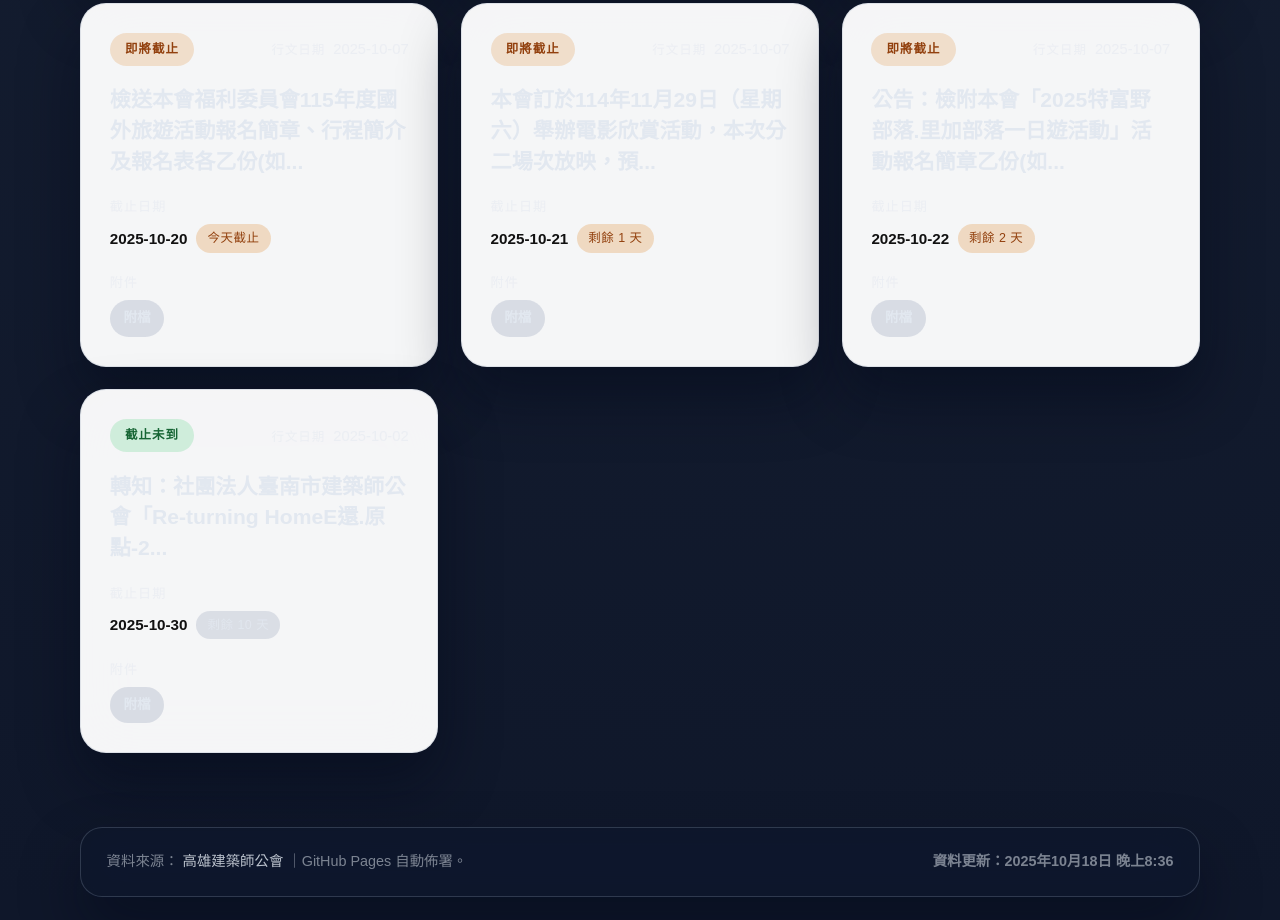
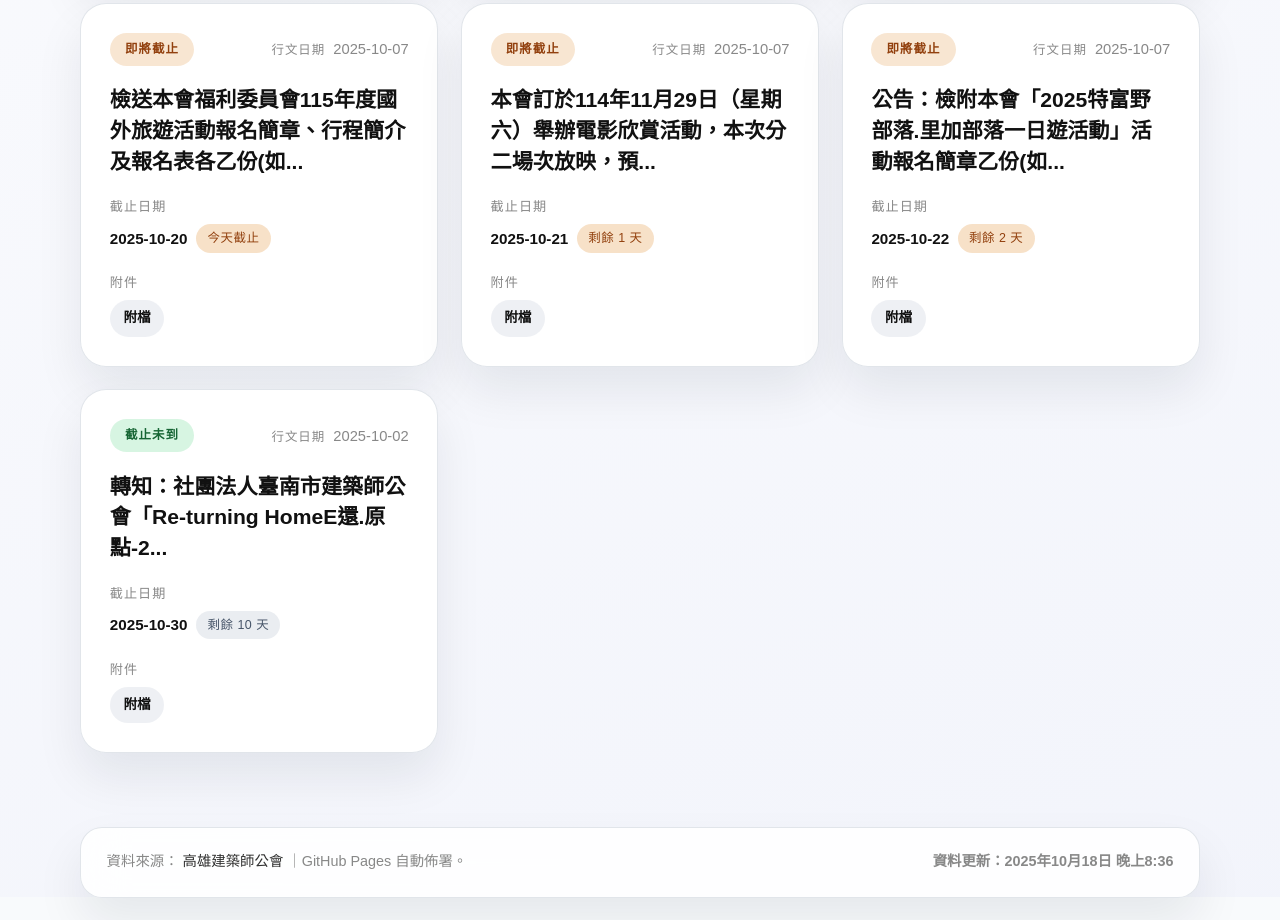
Before and after one commit to thinklab-architects/LINE-------, a website: page site/public/index.html in a window 1280 px wide. Shown: the part 1695-2615 px from the top of the page. Drawn offline with Linux system fonts and the dark colour scheme.

Commit message:
style: force light theme palette

```diff
--- a/site/public/styles.css
+++ b/site/public/styles.css
@@ -1,5 +1,5 @@
 :root {
-  color-scheme: light dark;
+  color-scheme: light;
   font-family: 'Noto Sans TC', 'PingFang TC', 'Microsoft JhengHei', sans-serif;
   line-height: 1.65;
   background-color: #f8fafc;
@@ -8,8 +8,8 @@
   --glass-bg: rgba(255, 255, 255, 0.9);
   --glass-strong: rgba(255, 255, 255, 0.98);
   --glass-soft: rgba(255, 255, 255, 0.72);
-  --glass-border: rgba(209, 213, 219, 0.6);
-  --glass-shadow: 0 24px 48px rgba(15, 23, 42, 0.12);
+  --glass-border: rgba(209, 215, 223, 0.65);
+  --glass-shadow: 0 24px 48px rgba(15, 23, 42, 0.08);
   --ink-muted: rgba(17, 17, 17, 0.65);
   --ink-soft: rgba(17, 17, 17, 0.5);
   --accent-strong: rgba(30, 30, 30, 0.92);
@@ -555,65 +555,3 @@ button:focus-visible {
     align-items: flex-start;
   }
 }
-
-@media (prefers-color-scheme: dark) {
-  :root {
-    background-color: #0f172a;
-    color: #e2e8f0;
-    --glass-bg: rgba(15, 23, 42, 0.7);
-    --glass-strong: rgba(15, 23, 42, 0.82);
-    --glass-soft: rgba(148, 163, 184, 0.25);
-    --glass-border: rgba(148, 163, 184, 0.25);
-    --glass-shadow: 0 30px 60px rgba(2, 6, 23, 0.45);
-    --ink-muted: rgba(226, 232, 240, 0.7);
-    --ink-soft: rgba(226, 232, 240, 0.52);
-    --accent-strong: rgba(226, 232, 240, 0.82);
-    --accent: rgba(203, 213, 225, 0.72);
-    --badge-idle: rgba(100, 116, 139, 0.3);
-  }
-
-  body {
-    background: radial-gradient(circle at top, rgba(30, 41, 59, 0.75), rgba(15, 23, 42, 0.92));
-    color: #e2e8f0;
-  }
-
-  .hero__link {
-    background: rgba(255, 255, 255, 0.12);
-    color: #f8fafc;
-  }
-
-  .hero__link:hover,
-  .hero__link:focus-visible {
-    background: rgba(255, 255, 255, 0.24);
-  }
-
-  button {
-    background: rgba(148, 163, 184, 0.3);
-    color: #f8fafc;
-  }
-
-  button:hover,
-  button:focus-visible {
-    background: rgba(148, 163, 184, 0.45);
-  }
-
-  .status {
-    background: rgba(148, 163, 184, 0.22);
-    color: rgba(226, 232, 240, 0.85);
-  }
-
-  .attachment-link {
-    background: rgba(148, 163, 184, 0.3);
-    color: #e2e8f0;
-  }
-
-  .attachment-link:hover,
-  .attachment-link:focus-visible {
-    background: rgba(148, 163, 184, 0.4);
-  }
-
-  .deadline-note {
-    background: rgba(148, 163, 184, 0.28);
-    color: rgba(226, 232, 240, 0.85);
-  }
-}
```
